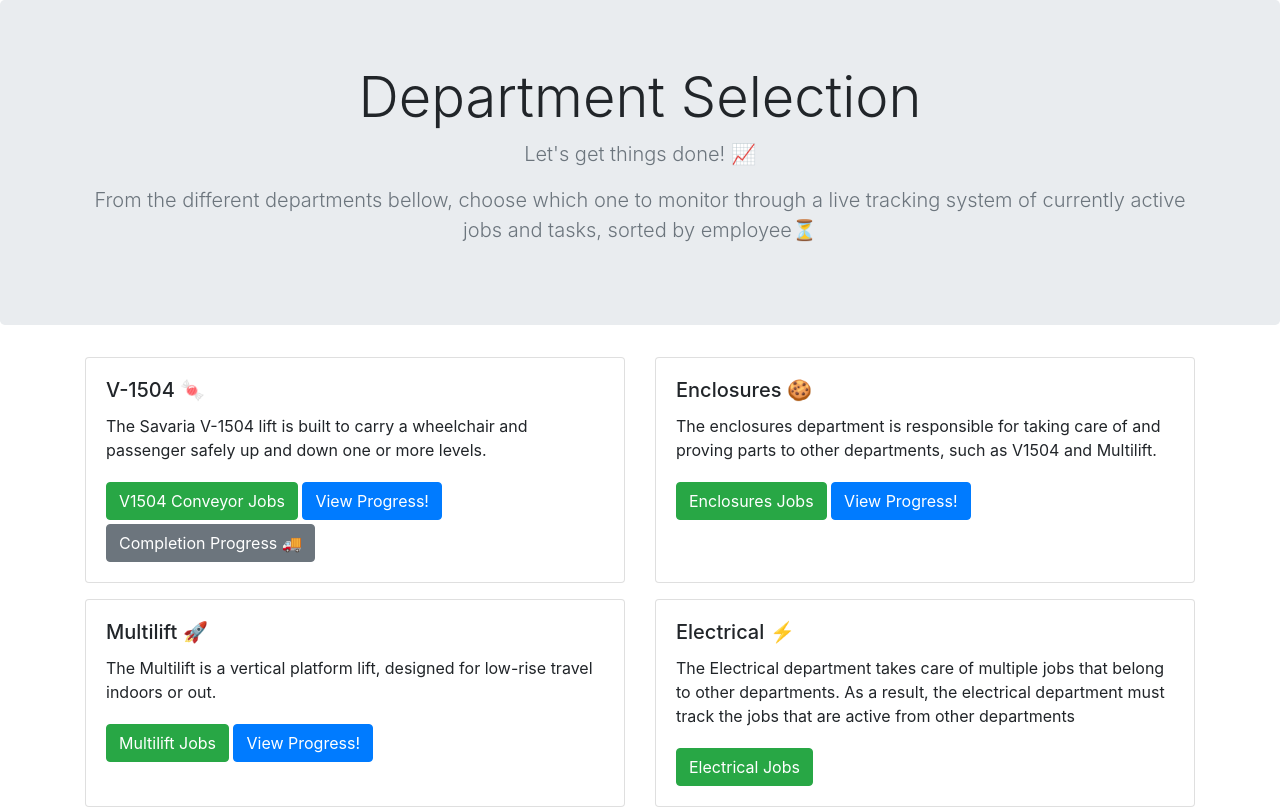
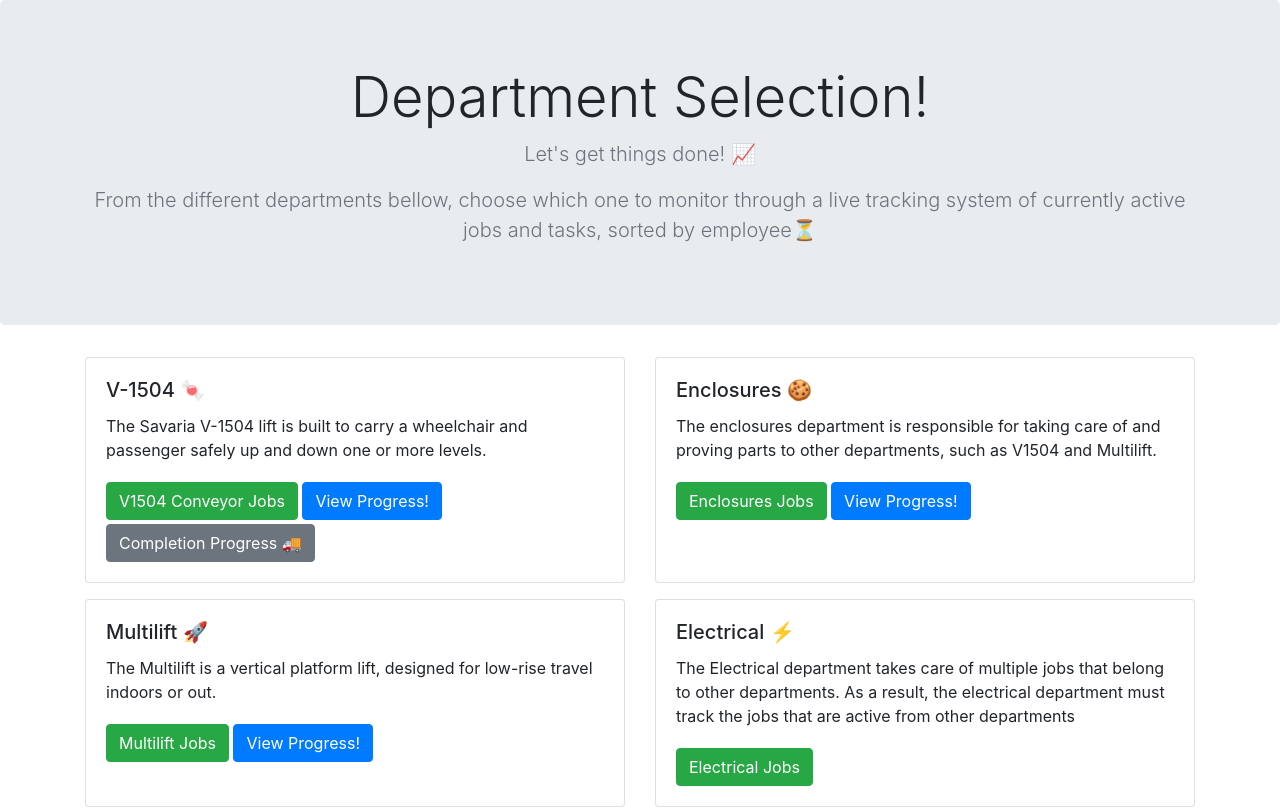
Before and after one commit to SavariaTrack/SavariaTrack.github.io, a plain HTML site: page Choose-View/chooseView.html in a window 1280 px wide. Shown: the top 810 px of the page. Drawn offline with nearby package versions, Linux system fonts and the light colour scheme.

Commit message:
testign with title change

```diff
--- a/Choose-View/chooseView.html
+++ b/Choose-View/chooseView.html
@@ -9,7 +9,7 @@
 
     <section class = "jumbotron text-center">
       <div class="container">
-        <h1 class="display-4">Department Selection</h1>
+        <h1 class="display-4">Department Selection!</h1>
         <p class="lead text-muted">Let's get things done! <span>&#128200;</span></p>
         <p class="lead text-muted">From the different departments bellow, choose which one to monitor through a live tracking system of currently active jobs and tasks, sorted by employee<span>&#9203;</span></p>
       </div>
```
